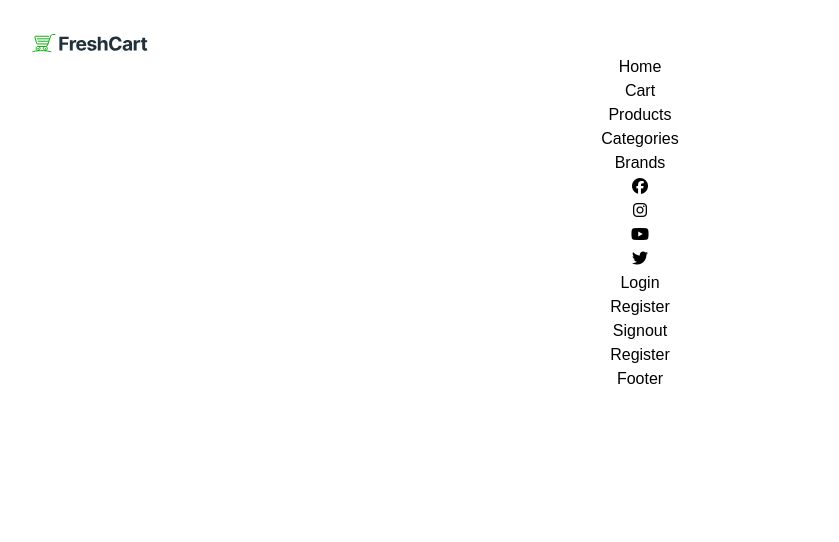
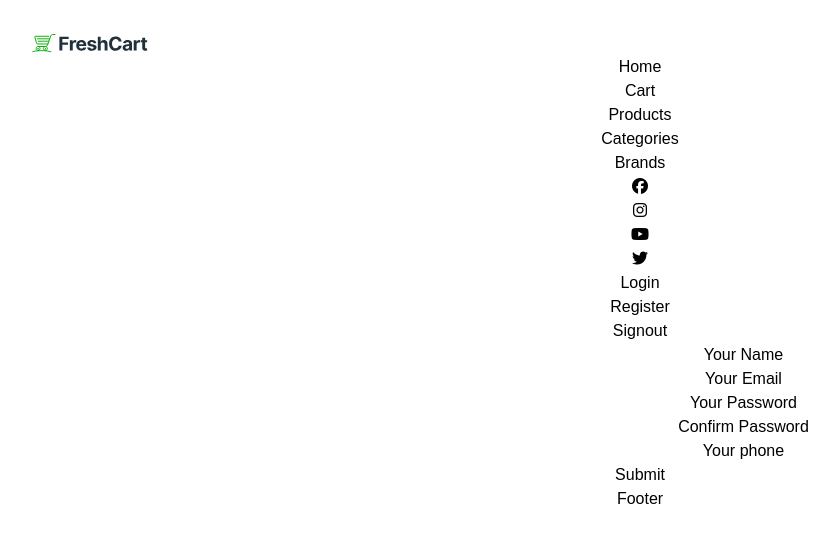
Before and after one commit to MoohamedMoustafa/e-commerce, a React (Vite) app: page /register in a window 1280 px wide. Shown: the top 542 px of the page, without its empty margins (0-839 px from the left). Built offline with nearby package versions, Linux system fonts and the light colour scheme.

Commit message:
created the registeration form and form validation

```diff
--- a/package.json
+++ b/package.json
@@ -12,10 +12,12 @@
   "dependencies": {
     "@fortawesome/fontawesome-free": "^6.7.2",
     "axios": "^1.7.9",
+    "formik": "^2.4.6",
     "generate-react-cli": "^8.4.9",
     "react": "^18.3.1",
     "react-dom": "^18.3.1",
-    "react-router-dom": "^7.1.1"
+    "react-router-dom": "^7.1.1",
+    "yup": "^1.6.1"
   },
   "devDependencies": {
     "@eslint/js": "^9.17.0",
--- a/src/components/Layout/Layout.jsx
+++ b/src/components/Layout/Layout.jsx
@@ -12,7 +12,7 @@ export default function Layout() {
     <>
       <Navbar />
 
-      <div className="container py-20 lg:py-5 my-5">
+      <div className="container py-20 lg:py-10 my-5 mx-auto">
         <Outlet />
       </div>
 
--- a/src/components/Navbar/Navbar.jsx
+++ b/src/components/Navbar/Navbar.jsx
@@ -16,7 +16,7 @@ export default function Navbar() {
               href=""
               className="flex items-center space-x-3 rtl:space-x-reverse"
             >
-              <img src={logo} classNameName="h-8" width={120} alt="Logo" />
+              <img src={logo} className="h-8" width={120} alt="Logo" />
             </NavLink>
             <ul className="links flex gap-4">
                 <li><NavLink className="text-slate-600" to="">Home</NavLink></li>
--- a/src/components/Register/Register.jsx
+++ b/src/components/Register/Register.jsx
@@ -1,13 +1,221 @@
 import React, { useEffect, useState } from "react";
 import style from "./Register.module.css";
+import { useFormik } from "formik";
+import axios from "axios";
+import { useNavigate } from "react-router-dom";
+import * as Yup from "yup";
 
 export default function Register() {
-  const [counter, setCounter] = useState(0);
-  useEffect(() => {}, []);
+  const navigateUser = useNavigate();
+  const validationSchema = Yup.object().shape({
+    name: Yup.string()
+      .required("Name is required")
+      .min(3, "Name is too short")
+      .max(15, "Name is too long"),
+    email: Yup.string()
+      .email()
+      .required("Email is required")
+      .matches(
+        /^[a-zA-Z0-9._%+-]+@[a-zA-Z0-9.-]+\.[a-zA-Z]{2,}$/,
+        "Invalid email format"
+      ),
+    phone: Yup.string()
+      .required("Phone is required")
+      .matches(/^01[0125][0-9]{8}$/, "Invalid phone number"),
+    password: Yup.string()
+      .required("Password is required")
+      .matches(
+        /^[A-Z][A-Za-z0-9!@#$%^&*()_+]{5,}$/,
+        "Password must start with an uppercase letter and be followed by at least 5 characters, numbers, or special characters"
+      ),
+    rePassword: Yup.string()
+      .required("Password confirmation is required")
+      .oneOf([Yup.ref("password")], "Passwords must match"),
+  });
+
+  const handleRegister = async (values) => {
+    console.log(values);
+    const { data } = await axios.post(
+      "https://ecommerce.routemisr.com/api/v1/auth/signup",
+      values
+    );
+    console.log(data);
+
+    if (data.message === "success") {
+      console.log("success");
+      navigateUser("/");
+    } else {
+      console.log("error");
+    }
+  };
+
+  const formik = useFormik({
+    initialValues: {
+      name: "",
+      phone: "",
+      email: "",
+      password: "",
+      rePassword: "",
+    },
+    onSubmit: handleRegister,
+    validationSchema,
+  });
 
   return (
     <>
-      <h1>Register</h1>
+      <form onSubmit={formik.handleSubmit} className="max-w-md mx-auto">
+        {/* Name input */}
+        <div className="relative z-0 w-full mb-5 group">
+          <input
+            type="text"
+            name="name"
+            value={formik.values.name}
+            onChange={formik.handleChange}
+            onBlur={formik.handleBlur}
+            id="floating-name"
+            className="block py-2.5 px-0 w-full text-sm text-gray-900 bg-transparent border-0 border-b-2 border-gray-300 appearance-none focus:outline-none focus:ring-0 focus:border-emerald-600 peer"
+            placeholder=" "
+            required
+          />
+          <label
+            htmlFor="floating-name"
+            className="peer-focus:font-medium absolute left-0 text-sm text-gray-500  duration-300 transform -translate-y-6 scale-75 top-3 -z-10 origin-[0] peer-focus:start-0 rtl:peer-focus:translate-x-1/4 rtl:peer-focus:left-auto peer-focus:text-emerald-600  peer-placeholder-shown:scale-100 peer-placeholder-shown:translate-y-0 peer-focus:scale-75 peer-focus:-translate-y-6"
+          >
+            Your Name
+          </label>
+          {/* error msg */}
+          {formik.errors.name && formik.touched.name && (
+            <div
+              className="p-4 mb-4  text-sm text-red-800 rounded-lg bg-red-50 text-start"
+              role="alert"
+            >
+              <span className="font-medium">{formik.errors.name}</span>
+            </div>
+          )}
+        </div>
+        {/* Email input */}
+        <div className="relative z-0 w-full mb-5 group">
+          <input
+            type="email"
+            name="email"
+            value={formik.values.email}
+            onChange={formik.handleChange}
+            onBlur={formik.handleBlur}
+            id="email"
+            className="block py-2.5 px-0 w-full text-sm text-gray-900 bg-transparent border-0 border-b-2 border-gray-300 appearance-none focus:outline-none focus:ring-0 focus:border-emerald-600 peer"
+            placeholder=" "
+            required
+          />
+          <label
+            htmlFor="email"
+            className="peer-focus:font-medium absolute left-0 text-sm text-gray-500  duration-300 transform -translate-y-6 scale-75 top-3 -z-10 origin-[0] peer-focus:start-0 rtl:peer-focus:translate-x-1/4 rtl:peer-focus:left-auto peer-focus:text-emerald-600  peer-placeholder-shown:scale-100 peer-placeholder-shown:translate-y-0 peer-focus:scale-75 peer-focus:-translate-y-6"
+          >
+            Your Email
+          </label>
+        </div>
+        {/* error msg */}
+        {formik.errors.email && formik.touched.email && (
+          <div
+            className="p-4 mb-4 mt-[-20px]  text-sm text-red-800 rounded-lg bg-red-50 text-start"
+            role="alert"
+          >
+            <span className="font-medium">{formik.errors.email}</span>
+          </div>
+        )}
+        {/* Password input */}
+        <div className="relative z-0 w-full mb-5 group">
+          <input
+            type="password"
+            name="password"
+            value={formik.values.password}
+            onChange={formik.handleChange}
+            onBlur={formik.handleBlur}
+            id="password"
+            className="block py-2.5 px-0 w-full text-sm text-gray-900 bg-transparent border-0 border-b-2 border-gray-300 appearance-none focus:outline-none focus:ring-0 focus:border-emerald-600 peer"
+            placeholder=" "
+            required
+          />
+          <label
+            htmlFor="password"
+            className="peer-focus:font-medium absolute left-0 text-sm text-gray-500  duration-300 transform -translate-y-6 scale-75 top-3 -z-10 origin-[0] peer-focus:start-0 rtl:peer-focus:translate-x-1/4 rtl:peer-focus:left-auto peer-focus:text-emerald-600  peer-placeholder-shown:scale-100 peer-placeholder-shown:translate-y-0 peer-focus:scale-75 peer-focus:-translate-y-6"
+          >
+            Your Password
+          </label>
+        </div>
+        {/* error msg */}
+        {formik.errors.password && formik.touched.password && (
+          <div
+            className="p-4 mb-4 mt-[-20px]  text-sm text-red-800 rounded-lg bg-red-50 text-start"
+            role="alert"
+          >
+            <span className="font-medium">{formik.errors.password}</span>
+          </div>
+        )}
+        {/* RePassword input */}
+        <div className="relative z-0 w-full mb-5 group">
+          <input
+            type="password"
+            name="rePassword"
+            value={formik.values.rePassword}
+            onChange={formik.handleChange}
+            onBlur={formik.handleBlur}
+            id="rePassword"
+            className="block py-2.5 px-0 w-full text-sm text-gray-900 bg-transparent border-0 border-b-2 border-gray-300 appearance-none focus:outline-none focus:ring-0 focus:border-emerald-600 peer"
+            placeholder=" "
+            required
+          />
+          <label
+            htmlFor="rePassword"
+            className="peer-focus:font-medium absolute left-0 text-sm text-gray-500  duration-300 transform -translate-y-6 scale-75 top-3 -z-10 origin-[0] peer-focus:start-0 rtl:peer-focus:translate-x-1/4 rtl:peer-focus:left-auto peer-focus:text-emerald-600  peer-placeholder-shown:scale-100 peer-placeholder-shown:translate-y-0 peer-focus:scale-75 peer-focus:-translate-y-6"
+          >
+            Confirm Password
+          </label>
+        </div>
+        {/* error msg */}
+        {formik.errors.rePassword && formik.touched.rePassword && (
+          <div
+            className="p-4 mb-4 mt-[-20px]  text-sm text-red-800 rounded-lg bg-red-50 text-start"
+            role="alert"
+          >
+            <span className="font-medium">{formik.errors.rePassword}</span>
+          </div>
+        )}
+        {/* Phone input */}
+        <div className="relative z-0 w-full mb-5 group">
+          <input
+            type="tel"
+            name="phone"
+            value={formik.values.phone}
+            onChange={formik.handleChange}
+            onBlur={formik.handleBlur}
+            id="phone"
+            className="block py-2.5 px-0 w-full text-sm text-gray-900 bg-transparent border-0 border-b-2 border-gray-300 appearance-none focus:outline-none focus:ring-0 focus:border-emerald-600 peer"
+            placeholder=" "
+            required
+          />
+          <label
+            htmlFor="phone"
+            className="peer-focus:font-medium absolute left-0 text-sm text-gray-500  duration-300 transform -translate-y-6 scale-75 top-3 -z-10 origin-[0] peer-focus:start-0 rtl:peer-focus:translate-x-1/4 rtl:peer-focus:left-auto peer-focus:text-emerald-600  peer-placeholder-shown:scale-100 peer-placeholder-shown:translate-y-0 peer-focus:scale-75 peer-focus:-translate-y-6"
+          >
+            Your phone
+          </label>
+        </div>
+        {/* error msg */}
+        {formik.errors.phone && formik.touched.phone && (
+          <div
+            className="p-4 mb-4 mt-[-20px]  text-sm text-red-800 rounded-lg bg-red-50 text-start"
+            role="alert"
+          >
+            <span className="font-medium">{formik.errors.phone}</span>
+          </div>
+        )}
+        <button
+          type="submit"
+          className="text-white bg-emerald-700 hover:bg-emerald-800 focus:ring-4 focus:outline-none focus:ring-emerald-300 font-medium rounded-lg text-sm w-full sm:w-auto px-5 py-2.5 text-center dark:bg-emerald-600 dark:hover:bg-emerald-700 dark:focus:ring-emerald-800"
+        >
+          Submit
+        </button>
+      </form>
     </>
   );
 }
```
Also changed, not shown: 1 other file (tests, documents, lock files or other folders).
